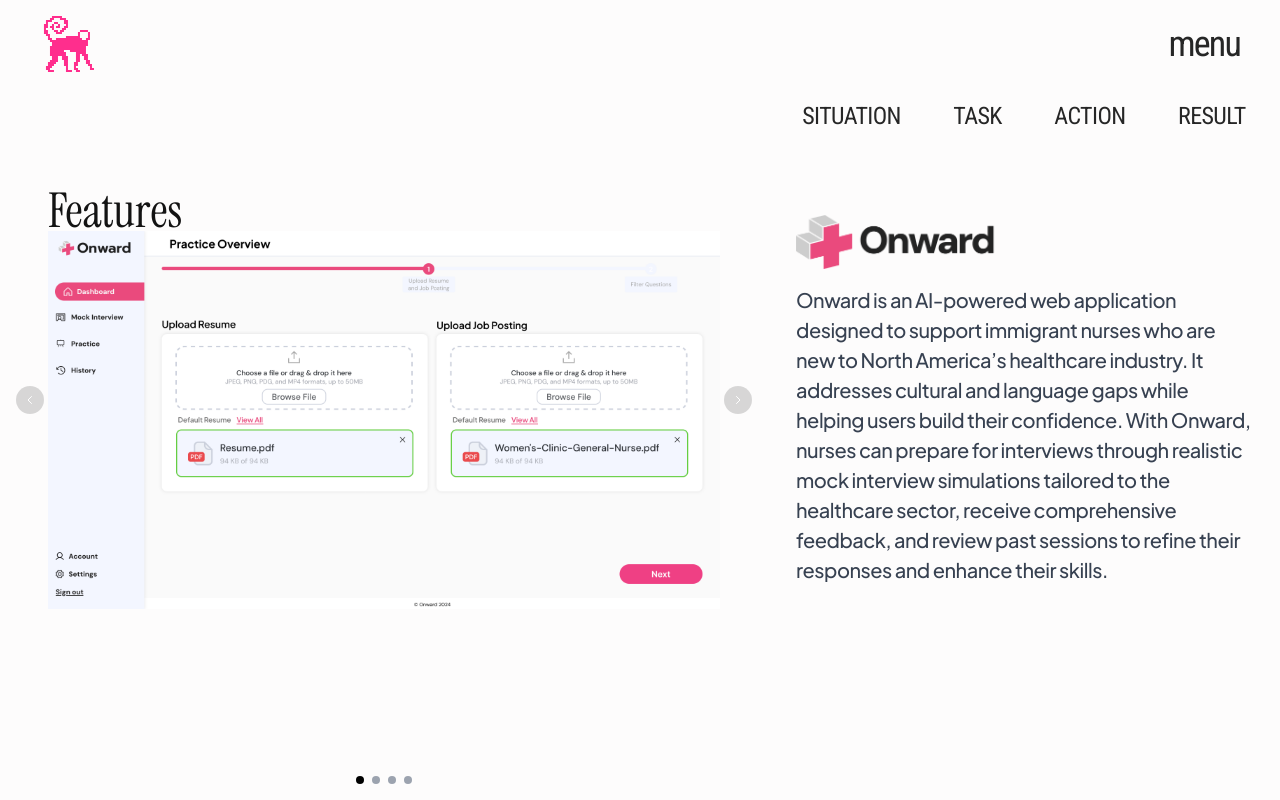
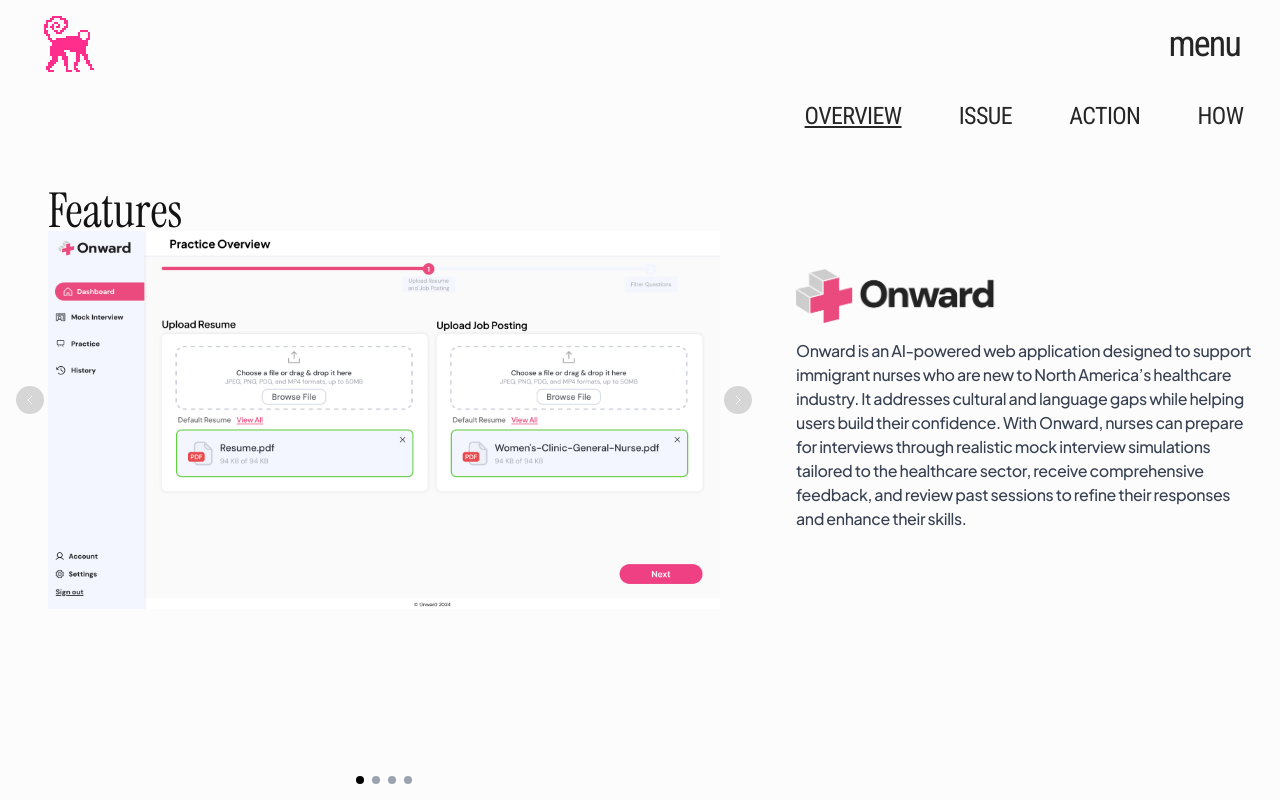
Before and after one commit to neapieroelie/portfolio, a Next.js app: page /onward in a window 1280 px wide. Built offline with nearby package versions, Linux system fonts and the light colour scheme.

Commit message:
updated case study

```diff
--- a/src/app/components/ProjectSection.jsx
+++ b/src/app/components/ProjectSection.jsx
@@ -2,10 +2,10 @@
 import Link from "next/link";
 import BouncingText from "./BouncingText";
 
-export default function Project({ text = "text-center", title, snapAlign = "snap-start", image, width, height, bouncingText, description }) {
+export default function Project({ text = "text-center", title, snapAlign = "snap-start", image, width, height, bouncingText, description, link }) {
   return (
     <div className={`relative h-screen flex justify-center items-center px-20 ${snapAlign}`}>
-      <Link href="#" className="object-contain">
+      <Link href={link} className="object-contain">
         <div className="flex flex-col items-left gap-3 justify-center">
           <h1 className="title4-text">{title}</h1>
           <Image
--- a/src/app/globals.css
+++ b/src/app/globals.css
@@ -71,5 +71,5 @@
 }
 
 .onward-body-text {
-  @apply font-plusJakartaSans text-[20px] text-gray-700 font-medium leading-normal tracking-tight;
+  @apply font-plusJakartaSans text-[16px] text-gray-700 font-medium leading-normal tracking-tight;
 }
--- a/src/app/onward/page.js
+++ b/src/app/onward/page.js
@@ -1,15 +1,17 @@
 "use client";
 
-import { useRef } from "react";
+import { useRef, useState, useEffect } from "react";
 import Carousel from "../components/Carousel";
 import Header from "../components/Header";
 import Image from "next/image";
 
 export default function SnappingPage() {
-    const appRef = useRef(null);
-    const problemRef = useRef(null);
-    const solutionRef = useRef(null);
-    const designRef = useRef(null);
+    const overviewRef = useRef(null);
+    const issueRef = useRef(null);
+    const actionRef = useRef(null);
+    const howRef = useRef(null);
+
+    const [activeSection, setActiveSection] = useState("overview");
 
     const scrollToSection = (ref) => {
         ref.current.scrollIntoView({ behavior: "smooth" });
@@ -21,6 +23,34 @@
         "/3_text_or_speech.png",
         "/4_instant_feedback.png",
     ];
+
+    useEffect(() => {
+        const options = {
+            root: null,
+            rootMargin: "0px",
+            threshold: 0.6, // Trigger when 60% of the section is visible
+        };
+
+        const observer = new IntersectionObserver((entries) => {
+            entries.forEach((entry) => {
+                if (entry.isIntersecting) {
+                    const sectionId = entry.target.getAttribute("data-section");
+                    setActiveSection(sectionId);
+                }
+            });
+        }, options);
+
+        const sections = [overviewRef, issueRef, actionRef, howRef];
+        sections.forEach((section) => {
+            if (section.current) observer.observe(section.current);
+        });
+
+        return () => {
+            sections.forEach((section) => {
+                if (section.current) observer.unobserve(section.current);
+            });
+        };
+    }, []);
 
     return (
         <>
@@ -40,57 +70,103 @@
                         {/* Navigation */}
                         <div className="sticky top-[64px] w-full bg-[#fdfcfc] z-10 p-2 pt-9 flex justify-around description-text">
                             <button
-                                onClick={() => scrollToSection(appRef)}
-                                className="hover:underline"
+                                onClick={() => scrollToSection(overviewRef)}
+                                className={`${
+                                    activeSection === "overview" ? "underline" : ""
+                                } hover:underline`}
                             >
-                                SITUATION
+                                OVERVIEW
                             </button>
                             <button
-                                onClick={() => scrollToSection(problemRef)}
-                                className="hover:underline"
+                                onClick={() => scrollToSection(issueRef)}
+                                className={`${
+                                    activeSection === "issue" ? "underline" : ""
+                                } hover:underline`}
                             >
-                                TASK
+                                ISSUE
                             </button>
                             <button
-                                onClick={() => scrollToSection(solutionRef)}
-                                className="hover:underline"
+                                onClick={() => scrollToSection(actionRef)}
+                                className={`${
+                                    activeSection === "action" ? "underline" : ""
+                                } hover:underline`}
                             >
                                 ACTION
                             </button>
                             <button
-                                onClick={() => scrollToSection(designRef)}
-                                className="hover:underline"
+                                onClick={() => scrollToSection(howRef)}
+                                className={`${
+                                    activeSection === "how" ? "underline " : ""
+                                } hover:underline`}
                             >
-                                RESULT
+                                HOW
                             </button>
                         </div>
 
                         {/* Sections */}
                         <div
-                            ref={appRef}
+                            ref={overviewRef}
+                            data-section="overview"
                             className="h-screen flex flex-col items-left justify-center snap-start gap-4"
                         >
-                            <Image src="/onwardLogo.png" width={200} height={100} alt="Onward Logo" className="mx-7"/>
-                            <p className="mx-7 onward-body-text">Onward is an AI-powered web application designed to support immigrant nurses who are new to North America’s healthcare industry.
-                                It addresses cultural and language gaps while helping users build their confidence.
-                                With Onward, nurses can prepare for interviews through realistic mock interview simulations tailored to the healthcare sector,
-                                receive comprehensive feedback, and review past sessions to refine their responses and enhance their skills.
+                            <Image
+                                src="/onwardLogo.png"
+                                width={200}
+                                height={100}
+                                alt="Onward Logo"
+                                className="mx-7"
+                            />
+                            <p className="mx-7 onward-body-text">
+                                Onward is an AI-powered web application designed to support immigrant nurses who are new to North America’s healthcare industry.
+                                It addresses cultural and language gaps while helping users build their confidence. With Onward, nurses can prepare for interviews
+                                through realistic mock interview simulations tailored to the healthcare sector, receive comprehensive feedback, and review past
+                                sessions to refine their responses and enhance their skills.
                             </p>
                         </div>
                         <div
-                            ref={problemRef}
-                            className="h-screen flex items-center justify-center snap-start"
+                            ref={issueRef}
+                            data-section="issue"
+                            className="h-screen flex flex-col items-left justify-center snap-start gap-4"
                         >
-                            <h1 className="text-4xl font-bold">Problem Section</h1>
+                            <p className="mx-7 onward-body-text">
+                            We chose to focus on immigrants because many of our team members, either personally or through family and friends, understand the challenges they face when transitioning to a new professional environment. These include cultural and language barriers, biases against international qualifications, and the emotional strain of starting over.
+                            <br/><br/>Through surveys and secondary research, we found these challenges were especially pronounced in healthcare:
+                            <li>
+                                44% of internationally educated healthcare workers are overqualified but often overlooked.
+                            </li>
+                            <li>
+                                Over 25% of immigrants experience severe interview anxiety, limiting their ability to showcase their skills.
+                            </li>
+                            <br/>This inspired us to create a solution tailored to immigrant nurses' needs, helping them overcome these barriers.
+                            </p>
                         </div>
                         <div
-                            ref={solutionRef}
-                            className="h-screen flex items-center justify-center snap-start"
+                            ref={actionRef}
+                            data-section="action"
+                            className="h-screen flex flex-col items-left justify-center snap-start gap-4"
                         >
-                            <h1 className="text-4xl font-bold">Solution Section</h1>
+                            <p className="mx-7 onward-body-text">
+                            We identified a gap in resources for nurses to practice their interview skills, particularly those tailored to the immigrant community.
+
+                            <br/><br/>To address this, we developed Onward, an application where nurses can:
+                            <li>
+                                Practice responses tailored to their job postings and resumes.
+                            </li>
+                            <li>
+                                Use the Mock Interview feature, which replicates real interviews with randomized questions
+                                to test their readiness under realistic conditions.
+                            </li>
+                            <li>
+                                Receive instant feedback analyzing clarity, relevance, and language use,
+                                with suggestions to improve answer structure, such as using the STAR method.
+                            </li>
+                            <br/>These features empower users to communicate more confidently and effectively,
+                            ensuring they are well-prepared for real-world interviews.
+                            </p>
                         </div>
                         <div
-                            ref={designRef}
+                            ref={howRef}
+                            data-section="how"
                             className="h-screen flex items-center justify-center snap-start"
                         >
                             <h1 className="text-4xl font-bold">Design Section</h1>
--- a/src/app/page.js
+++ b/src/app/page.js
@@ -67,6 +67,7 @@
           width={900}
           height={100}
           bouncingText="Next Project"
+          link="/onward"
         />
         <Project
           image="/fairshare_front.png"
@@ -77,6 +78,7 @@
           width={900}
           height={100}
           bouncingText="Next Project"
+          link="#"
         />
         <Project
           image="/safecycle_front.png"
@@ -87,6 +89,7 @@
           width={900}
           height={100}
           bouncingText="Next Project"
+          link="#"
         />
         {/* Footer */}
         <div ref={footerRef}>
--- a/src/app/projects/page.js
+++ b/src/app/projects/page.js
@@ -46,16 +46,19 @@
                             image="/onward_front.png"
                             number="1."
                             title="Onward Web App"
+                            link="/onward"
                         />
                         <ProjectComponent
                             image="/fairshare_front.png"
                             number="2."
                             title="FairShare App"
+                            link="#"
                         />
                         <ProjectComponent
                             image="/safecycle_front.png"
                             number="3."
                             title="SafeCycle App"
+                            link="#"
                         />
                     </div>
                 </div>
```
Also changed, not shown: src/app/components/ProjectComponent.jsx (+7 -1 lines).
